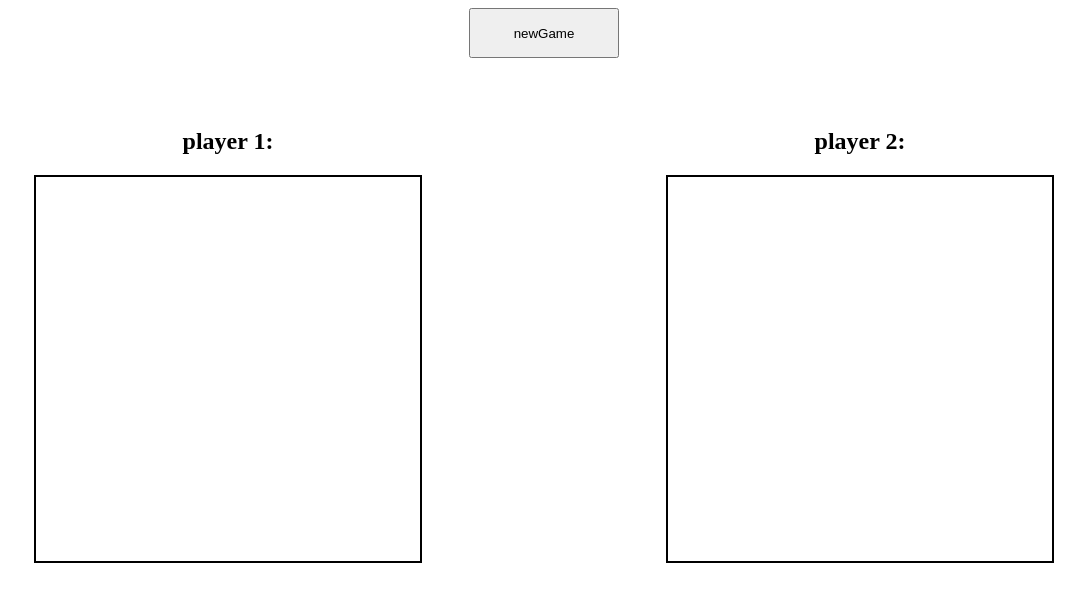
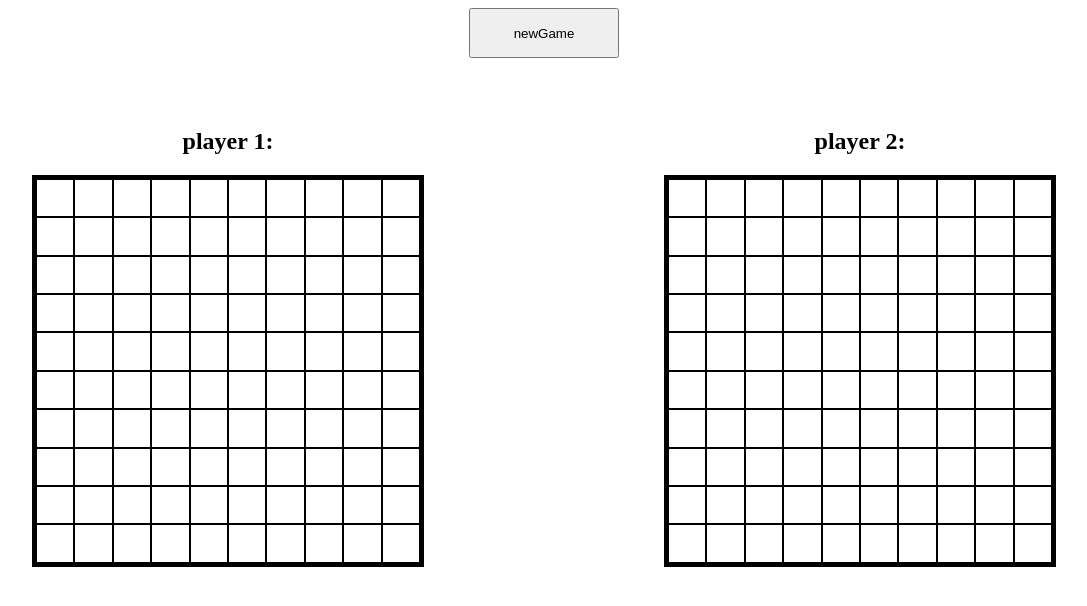
Before and after one commit to Jinrei97/battleship, a website built with webpack: page src/index.html in a window 1280 px wide. Shown: the whole page, without its empty margins (96-1183 px from the left). Built offline with nearby package versions, Linux system fonts and the light colour scheme.

Commit message:
- "createBoard" and "renderBoard" render the   current gameBoards on the screen;

```diff
--- a/src/DOMController.js
+++ b/src/DOMController.js
@@ -3,9 +3,36 @@ class DOMController {
     this.board_1 = document.querySelector(".board_1");
     this.board_2 = document.querySelector(".board_2");
     this.newGameBtn = document.querySelector(".newGameBtn");
+    console.log(this);
   }
   setupNewGameBtn = (callback) => {
-    this.newGameBtn.addEventListener("click", callback);
+    this.newGameBtn.addEventListener("click", () => {
+      callback();
+    });
+  };
+  createBoard = (board) => {
+    const divBoard = [];
+    for (let i = 0; i < board.length; i++) {
+      const row = document.createElement("div");
+      row.classList.toggle("row");
+      for (let j = 0; j < board[0].length; j++) {
+        const square = document.createElement("div");
+        square.classList.toggle("square");
+        if (board[i][j].hit) square.classList.toggle("hit");
+        if (board[i][j].ship) square.classList.toggle("ship");
+        row.appendChild(square);
+      }
+      divBoard.push(row);
+    }
+    return divBoard;
+  };
+  renderBoard = (player_1, player_2) => {
+    const player_1_board = this.createBoard(player_1.gameBoard.board);
+    const player_2_board = this.createBoard(player_2.gameBoard.board);
+    this.board_1.replaceChildren();
+    this.board_2.replaceChildren();
+    player_1_board.map((row) => this.board_1.appendChild(row));
+    player_2_board.map((row) => this.board_2.appendChild(row));
   };
 }
 
--- a/src/game.js
+++ b/src/game.js
@@ -9,6 +9,7 @@ class Game {
     this.player_2 = new Player();
     this.display = new DOMController();
     this.display.setupNewGameBtn(this.setupNewGame);
+    this.display.renderBoard(this.player_1, this.player_2);
   }
   setupNewGame = () => {
     this.player_1 = new Player();
@@ -17,8 +18,7 @@ class Game {
     this.player_1.gameBoard.placeShip(new Ship(3), [0, 1], [0, 1]);
     this.player_2.gameBoard.placeShip(new Ship(3), [4, 4], [1, 0]);
     this.player_2.gameBoard.placeShip(new Ship(3), [0, 1], [0, 1]);
-    console.log(this.player_1);
-    console.log(this.player_2);
+    this.display.renderBoard(this.player_1, this.player_2);
   };
 }
 
--- a/src/gameBoard.js
+++ b/src/gameBoard.js
@@ -38,8 +38,8 @@ class GameBoard {
     const [x, y] = position;
     let area = this.board[x][y];
     if (!area.hit) {
+      area.hit = true;
       if (area.ship) {
-        area.hit = true;
         area.ship.hit();
         this.checkVictory();
       } else {
--- a/src/style.css
+++ b/src/style.css
@@ -21,8 +21,18 @@ body {
                align-self: center;
           }
           .board {
-               border: 2px solid black;
+               display: grid;
+               grid-template-rows: repeat(10,1fr);
+               border: 4px solid black;
                flex: 0 0 auto;
                aspect-ratio: 1/1;
                width: 30vw;
           }
+               .row {
+                    displaY: flex;
+               }
+                    .square {
+                         border: 1px solid black;
+                         aspect-ratio: 1/1;
+                         flex:1
+                    }
```
Also changed, not shown: src/images/hit.jpg (added), src/images/miss.jpg (added), src/images/ship.jpg (added).
